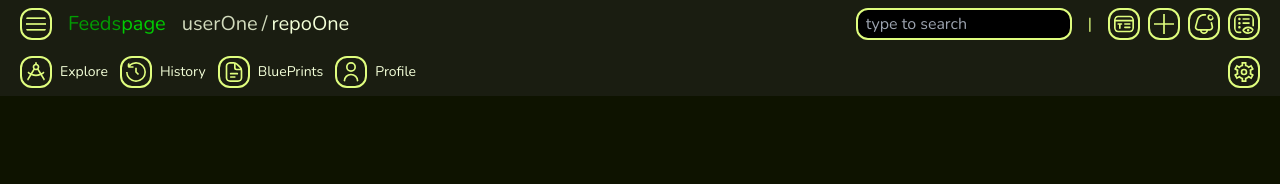
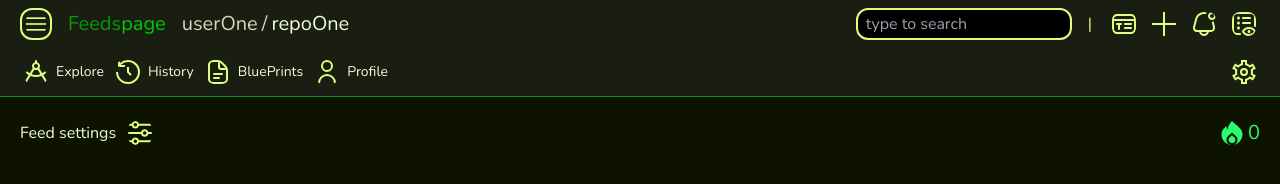
Before and after one commit to HenryKyaw28/MyProject1, a website: page src/index.html in a window 1280 px wide. Drawn offline with nearby package versions, Linux system fonts and the light colour scheme; a web font is replaced by a local one.

Commit message:
blog tag nav

```diff
--- a/src/index.html
+++ b/src/index.html
@@ -7,8 +7,8 @@
     <link rel="stylesheet" href="output.css" />
   </head>
   <body class="font-main bg-background">
-    <nav>
-      <!-- first-child  -->
+    <nav class="w-screen">
+      <!-- first-child nav -->
       <div class="flex justify-between bg-nav">
         <!-- right side  -->
         <div class="flex px-5 py-2 space-x-4">
@@ -115,10 +115,12 @@
         </div>
       </div>
       <!-- second child  -->
-      <div class="flex px-5 py-2 bg-nav justify-between border-1 border-slate-100">
+      <div
+        class="navStyle flex px-5 py-2 bg-nav justify-between border-1 border-slate-100"
+      >
         <!-- first-child -->
-        <ul class="flex space-x-3 text-sm">
-          <li class="flex items-center space-x-2">
+        <ul class="flex space-x-2 text-sm">
+          <li class="liStyle flex items-center space-x-1">
             <svg
               class="iconStyle fill-primary"
               xmlns="http://www.w3.org/2000/svg"
@@ -134,7 +136,7 @@
             </svg>
             <p class="text-forText-dark">Explore</p>
           </li>
-          <li class="flex items-center space-x-2">
+          <li class="liStyle flex items-center space-x-1">
             <svg
               class="fill-primary iconStyle"
               xmlns="http://www.w3.org/2000/svg"
@@ -153,23 +155,113 @@
             </svg>
             <p class="text-forText-dark">History</p>
           </li>
-          <li class="flex space-x-2 items-center">
-            <svg class="fill-primary iconStyle" id="Layer_1" height="512" viewBox="0 0 24 24" width="512" xmlns="http://www.w3.org/2000/svg" data-name="Layer 1"><path d="m17 14a1 1 0 0 1 -1 1h-8a1 1 0 0 1 0-2h8a1 1 0 0 1 1 1zm-4 3h-5a1 1 0 0 0 0 2h5a1 1 0 0 0 0-2zm9-6.515v8.515a5.006 5.006 0 0 1 -5 5h-10a5.006 5.006 0 0 1 -5-5v-14a5.006 5.006 0 0 1 5-5h4.515a6.958 6.958 0 0 1 4.95 2.05l3.484 3.486a6.951 6.951 0 0 1 2.051 4.949zm-6.949-7.021a5.01 5.01 0 0 0 -1.051-.78v4.316a1 1 0 0 0 1 1h4.316a4.983 4.983 0 0 0 -.781-1.05zm4.949 7.021c0-.165-.032-.323-.047-.485h-4.953a3 3 0 0 1 -3-3v-4.953c-.162-.015-.321-.047-.485-.047h-4.515a3 3 0 0 0 -3 3v14a3 3 0 0 0 3 3h10a3 3 0 0 0 3-3z"/></svg>
+          <li class="liStyle flex space-x-1 items-center">
+            <svg
+              class="fill-primary iconStyle"
+              id="Layer_1"
+              height="512"
+              viewBox="0 0 24 24"
+              width="512"
+              xmlns="http://www.w3.org/2000/svg"
+              data-name="Layer 1"
+            >
+              <path
+                d="m17 14a1 1 0 0 1 -1 1h-8a1 1 0 0 1 0-2h8a1 1 0 0 1 1 1zm-4 3h-5a1 1 0 0 0 0 2h5a1 1 0 0 0 0-2zm9-6.515v8.515a5.006 5.006 0 0 1 -5 5h-10a5.006 5.006 0 0 1 -5-5v-14a5.006 5.006 0 0 1 5-5h4.515a6.958 6.958 0 0 1 4.95 2.05l3.484 3.486a6.951 6.951 0 0 1 2.051 4.949zm-6.949-7.021a5.01 5.01 0 0 0 -1.051-.78v4.316a1 1 0 0 0 1 1h4.316a4.983 4.983 0 0 0 -.781-1.05zm4.949 7.021c0-.165-.032-.323-.047-.485h-4.953a3 3 0 0 1 -3-3v-4.953c-.162-.015-.321-.047-.485-.047h-4.515a3 3 0 0 0 -3 3v14a3 3 0 0 0 3 3h10a3 3 0 0 0 3-3z"
+              />
+            </svg>
             <p class="text-forText-dark">BluePrints</p>
           </li>
-          <li class="flex space-x-2 items-center">
-            <svg class="fill-primary iconStyle" xmlns="http://www.w3.org/2000/svg" id="Outline" viewBox="0 0 24 24" width="512" height="512"><path d="M12,12A6,6,0,1,0,6,6,6.006,6.006,0,0,0,12,12ZM12,2A4,4,0,1,1,8,6,4,4,0,0,1,12,2Z"/><path d="M12,14a9.01,9.01,0,0,0-9,9,1,1,0,0,0,2,0,7,7,0,0,1,14,0,1,1,0,0,0,2,0A9.01,9.01,0,0,0,12,14Z"/></svg>
+          <li class="liStyle flex space-x-1 items-center">
+            <svg
+              class="fill-primary iconStyle"
+              xmlns="http://www.w3.org/2000/svg"
+              id="Outline"
+              viewBox="0 0 24 24"
+              width="512"
+              height="512"
+            >
+              <path
+                d="M12,12A6,6,0,1,0,6,6,6.006,6.006,0,0,0,12,12ZM12,2A4,4,0,1,1,8,6,4,4,0,0,1,12,2Z"
+              />
+              <path
+                d="M12,14a9.01,9.01,0,0,0-9,9,1,1,0,0,0,2,0,7,7,0,0,1,14,0,1,1,0,0,0,2,0A9.01,9.01,0,0,0,12,14Z"
+              />
+            </svg>
 
-            <p class="text-forText-dark">
-              Profile
-            </p>
+            <p class="text-forText-dark">Profile</p>
           </li>
         </ul>
         <!-- second-child  -->
-         <div class="flex items-center">
-          <svg class="fill-primary iconStyle" xmlns="http://www.w3.org/2000/svg" viewBox="0 0 24 24" width="512" height="512"><g id="_01_align_center" data-name="01 align center"><path d="M15,24H9V20.487a9,9,0,0,1-2.849-1.646L3.107,20.6l-3-5.2L3.15,13.645a9.1,9.1,0,0,1,0-3.29L.107,8.6l3-5.2L6.151,5.159A9,9,0,0,1,9,3.513V0h6V3.513a9,9,0,0,1,2.849,1.646L20.893,3.4l3,5.2L20.85,10.355a9.1,9.1,0,0,1,0,3.29L23.893,15.4l-3,5.2-3.044-1.758A9,9,0,0,1,15,20.487Zm-4-2h2V18.973l.751-.194A6.984,6.984,0,0,0,16.994,16.9l.543-.553,2.623,1.515,1-1.732-2.62-1.513.206-.746a7.048,7.048,0,0,0,0-3.75l-.206-.746,2.62-1.513-1-1.732L17.537,7.649,16.994,7.1a6.984,6.984,0,0,0-3.243-1.875L13,5.027V2H11V5.027l-.751.194A6.984,6.984,0,0,0,7.006,7.1l-.543.553L3.84,6.134l-1,1.732L5.46,9.379l-.206.746a7.048,7.048,0,0,0,0,3.75l.206.746L2.84,16.134l1,1.732,2.623-1.515.543.553a6.984,6.984,0,0,0,3.243,1.875l.751.194Zm1-6a4,4,0,1,1,4-4A4,4,0,0,1,12,16Zm0-6a2,2,0,1,0,2,2A2,2,0,0,0,12,10Z"/></g></svg>
-         </div>
+        <div class="flex items-center">
+          <svg
+            class="fill-primary iconStyle"
+            xmlns="http://www.w3.org/2000/svg"
+            viewBox="0 0 24 24"
+            width="512"
+            height="512"
+          >
+            <g id="_01_align_center" data-name="01 align center">
+              <path
+                d="M15,24H9V20.487a9,9,0,0,1-2.849-1.646L3.107,20.6l-3-5.2L3.15,13.645a9.1,9.1,0,0,1,0-3.29L.107,8.6l3-5.2L6.151,5.159A9,9,0,0,1,9,3.513V0h6V3.513a9,9,0,0,1,2.849,1.646L20.893,3.4l3,5.2L20.85,10.355a9.1,9.1,0,0,1,0,3.29L23.893,15.4l-3,5.2-3.044-1.758A9,9,0,0,1,15,20.487Zm-4-2h2V18.973l.751-.194A6.984,6.984,0,0,0,16.994,16.9l.543-.553,2.623,1.515,1-1.732-2.62-1.513.206-.746a7.048,7.048,0,0,0,0-3.75l-.206-.746,2.62-1.513-1-1.732L17.537,7.649,16.994,7.1a6.984,6.984,0,0,0-3.243-1.875L13,5.027V2H11V5.027l-.751.194A6.984,6.984,0,0,0,7.006,7.1l-.543.553L3.84,6.134l-1,1.732L5.46,9.379l-.206.746a7.048,7.048,0,0,0,0,3.75l.206.746L2.84,16.134l1,1.732,2.623-1.515.543.553a6.984,6.984,0,0,0,3.243,1.875l.751.194Zm1-6a4,4,0,1,1,4-4A4,4,0,0,1,12,16Zm0-6a2,2,0,1,0,2,2A2,2,0,0,0,12,10Z"
+              />
+            </g>
+          </svg>
+        </div>
       </div>
     </nav>
+    <!-- blogs tags -->
+    <main class="px-5">
+      <!-- first-child -->
+      <div class="pt-5 flex items-center justify-between">
+        <!-- first-child -->
+        <div
+          class="flex text-forText-dark items-center space-x-2 cursor-pointer"
+        >
+          <p>Feed settings</p>
+          <span>
+            <svg
+              class="iconStyle fill-primary"
+              xmlns="http://www.w3.org/2000/svg"
+              id="Outline"
+              viewBox="0 0 24 24"
+              width="512"
+              height="512"
+            >
+              <path
+                d="M1,4.75H3.736a3.728,3.728,0,0,0,7.195,0H23a1,1,0,0,0,0-2H10.931a3.728,3.728,0,0,0-7.195,0H1a1,1,0,0,0,0,2ZM7.333,2a1.75,1.75,0,1,1-1.75,1.75A1.752,1.752,0,0,1,7.333,2Z"
+              />
+              <path
+                d="M23,11H20.264a3.727,3.727,0,0,0-7.194,0H1a1,1,0,0,0,0,2H13.07a3.727,3.727,0,0,0,7.194,0H23a1,1,0,0,0,0-2Zm-6.333,2.75A1.75,1.75,0,1,1,18.417,12,1.752,1.752,0,0,1,16.667,13.75Z"
+              />
+              <path
+                d="M23,19.25H10.931a3.728,3.728,0,0,0-7.195,0H1a1,1,0,0,0,0,2H3.736a3.728,3.728,0,0,0,7.195,0H23a1,1,0,0,0,0-2ZM7.333,22a1.75,1.75,0,1,1,1.75-1.75A1.753,1.753,0,0,1,7.333,22Z"
+              />
+            </svg>
+          </span>
+        </div>
+        <!-- last-child  -->
+        <div class="text-forText-dark flex items-center">
+          <abbr class="flex items-center text-lg" title="Day Streaks">
+            <svg
+              class="fill-accent iconStyle"
+              xmlns="http://www.w3.org/2000/svg"
+              id="Layer_1"
+              data-name="Layer 1"
+              viewBox="0 0 24 24"
+              width="512"
+              height="512"
+            >
+              <path
+                d="M15.477,18.61c0-1.283-.808-2.029-2.357-3.344-.35-.3-.728-.618-1.118-.972-.445.409-.868.769-1.256,1.1C9.2,16.7,8.523,17.339,8.523,18.61a3.477,3.477,0,0,0,6.954,0Z"
+              />
+              <path
+                d="M16.408,4.035c-1.2-1.019-2.44-2.072-3.694-3.325L12,0,11.3.711c-2.254,2.262-3.32,5.736-3.782,7.82a6.04,6.04,0,0,1-.779-1.785L6.312,5.109,5.079,6.266c-2.159,2.028-3.6,4.039-3.6,7.259a10.422,10.422,0,0,0,7.8,10.18A11.153,11.153,0,0,0,11,24a5.491,5.491,0,0,1-4.485-5.39c0-2.25,1.357-3.4,2.928-4.742.561-.477,1.2-1.018,1.845-1.667L12,11.493l.708.708c.576.576,1.152,1.064,1.709,1.538,1.576,1.337,3.064,2.6,3.064,4.871a5.489,5.489,0,0,1-4.456,5.384A10.51,10.51,0,0,0,22.52,13.527C22.52,9.225,19.687,6.82,16.408,4.035Z"
+              />
+            </svg>
+          </abbr>
+          <p class="text-xl text-accent">0</p>
+        </div>
+      </div>
+    </main>
   </body>
 </html>
--- a/src/input.css
+++ b/src/input.css
@@ -13,7 +13,7 @@
     font-style: normal;
   }
 .iconStyle {
-    border: 2px solid;
+    /* border: 1px solid; */
     border-radius: 12px;
     padding: 4px;
     cursor: pointer;
@@ -22,3 +22,14 @@
     width: 32px;
     height: 32px;
 }
+.liStyle {
+  /* border: 2px solid;
+  border-radius: 12px;
+  padding: 4px;
+  cursor: pointer;
+    color: #dffd7e;
+    border-color: #dffd7e; */
+}
+.navStyle {
+  border-bottom: 1px solid #029d03;
+}
```
Also changed, not shown: assets/icons/flame.svg (added), assets/icons/settings-sliders.svg (added), src/output.css.
